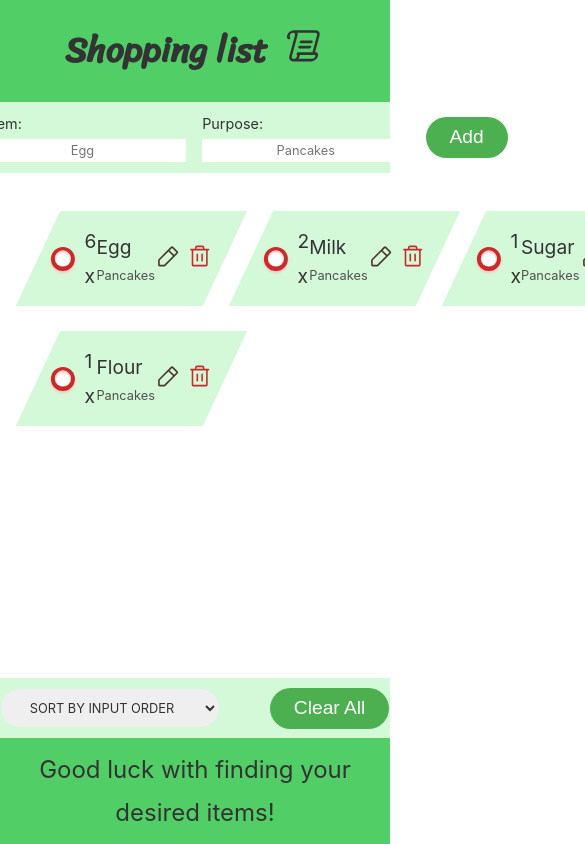
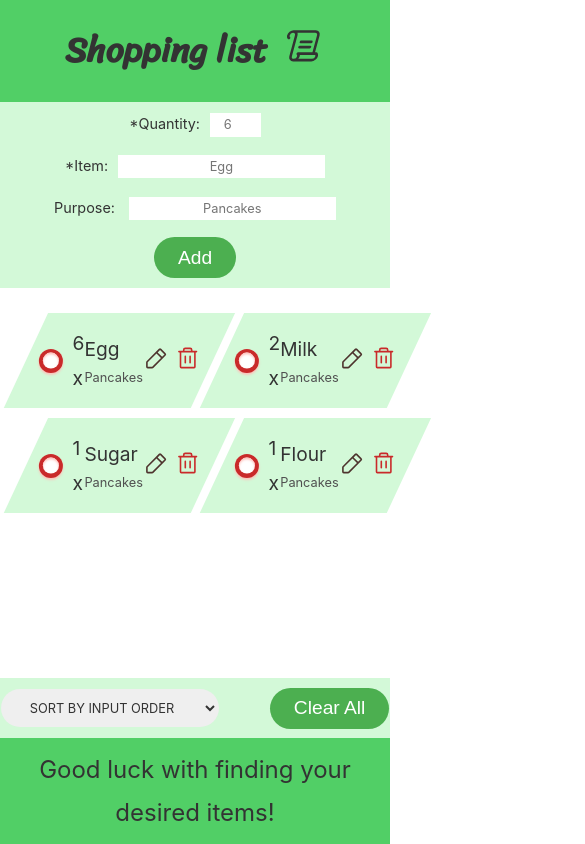
Before and after one commit to martinbena/shopping-list, a React (Create React App) app: page / in a window 390 px wide. Shown: the top 844 px of the page, 585 px wide, since content can reach past the window. Built offline with nearby package versions, Linux system fonts and the light colour scheme.

Commit message:
Add quiries for portrait and small tablets

```diff
--- a/src/components/App.js
+++ b/src/components/App.js
@@ -2,7 +2,6 @@ import { useState } from "react";
 import Header from "./Header";
 import AddItemForm from "./AddItemForm";
 import ShoppingList from "./ShoppingList";
-import FormEditItem from "./FormEditItem";
 import Actions from "./Actions";
 import Stats from "./Stats";
 
--- a/src/components/ShoppingList.js
+++ b/src/components/ShoppingList.js
@@ -13,7 +13,7 @@ export default function ShoppingList({
   return (
     <div className="container">
       <ul className="shopping-list">
-        <div className="grid2">
+        <div className="grid">
           {sortedItems.map((item) => (
             <Item
               item={item}
--- a/src/index.css
+++ b/src/index.css
@@ -54,7 +54,7 @@ option {
   text-align: left;
 }
 
-.grid2 {
+.grid {
   display: grid;
   grid-template-columns: repeat(3, 1fr);
   gap: 3.2rem;
@@ -113,10 +113,12 @@ option {
 
 .add-form {
   display: flex;
+  flex-wrap: wrap;
   align-items: center;
   justify-content: center;
   gap: 2rem;
   font-size: 1.8rem;
+  padding: 0 2rem;
 }
 
 .add-form__item label {
@@ -126,15 +128,6 @@ option {
 .add-form__item-quantity,
 .edit-item__group input[type="number"] {
   max-width: 6.4rem;
-}
-
-.grid {
-  display: grid;
-  min-height: 66vh;
-  grid-template-columns: 2fr 3fr;
-  column-gap: 6.4rem;
-  padding: 3.2rem 0;
-  align-items: start;
 }
 
 .shopping-list {
--- a/src/queries.css
+++ b/src/queries.css
@@ -1,5 +1,4 @@
 /* BELOW 1200px */
-
 @media (max-width: 75em) {
   html {
     font-size: 56.25%;
@@ -7,9 +6,23 @@
 }
 
 /* BELOW 944px */
-
-@media (max-width: 75em) {
+@media (max-width: 59em) {
   html {
     font-size: 50%;
   }
+
+  .container {
+    padding: 3.2rem;
+  }
+
+  .grid {
+    gap: 1.2rem;
+  }
 }
+
+/* BELOW 744px */
+@media (max-width: 46.5em) {
+  .grid {
+    grid-template-columns: repeat(2, 1fr);
+  }
+}
```
